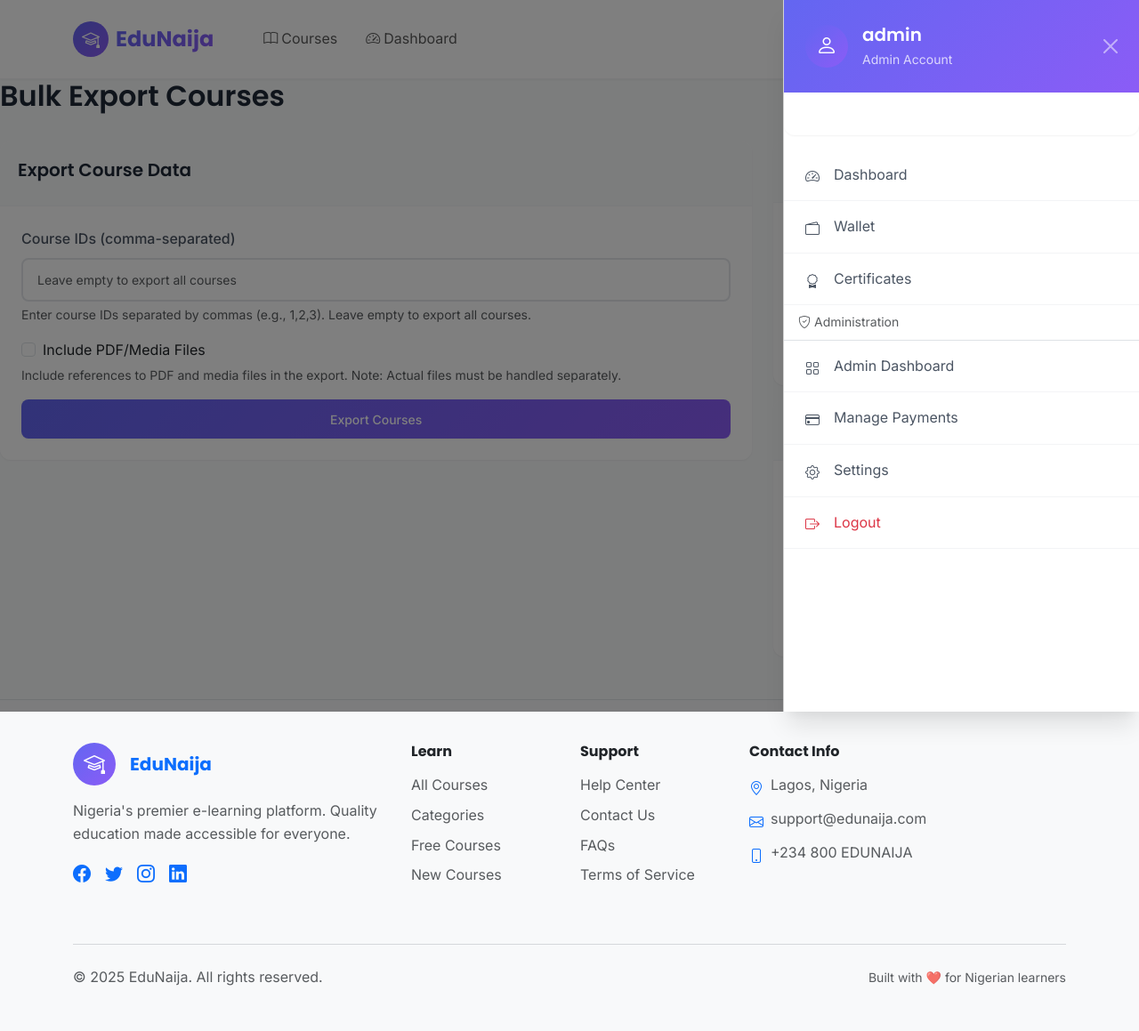
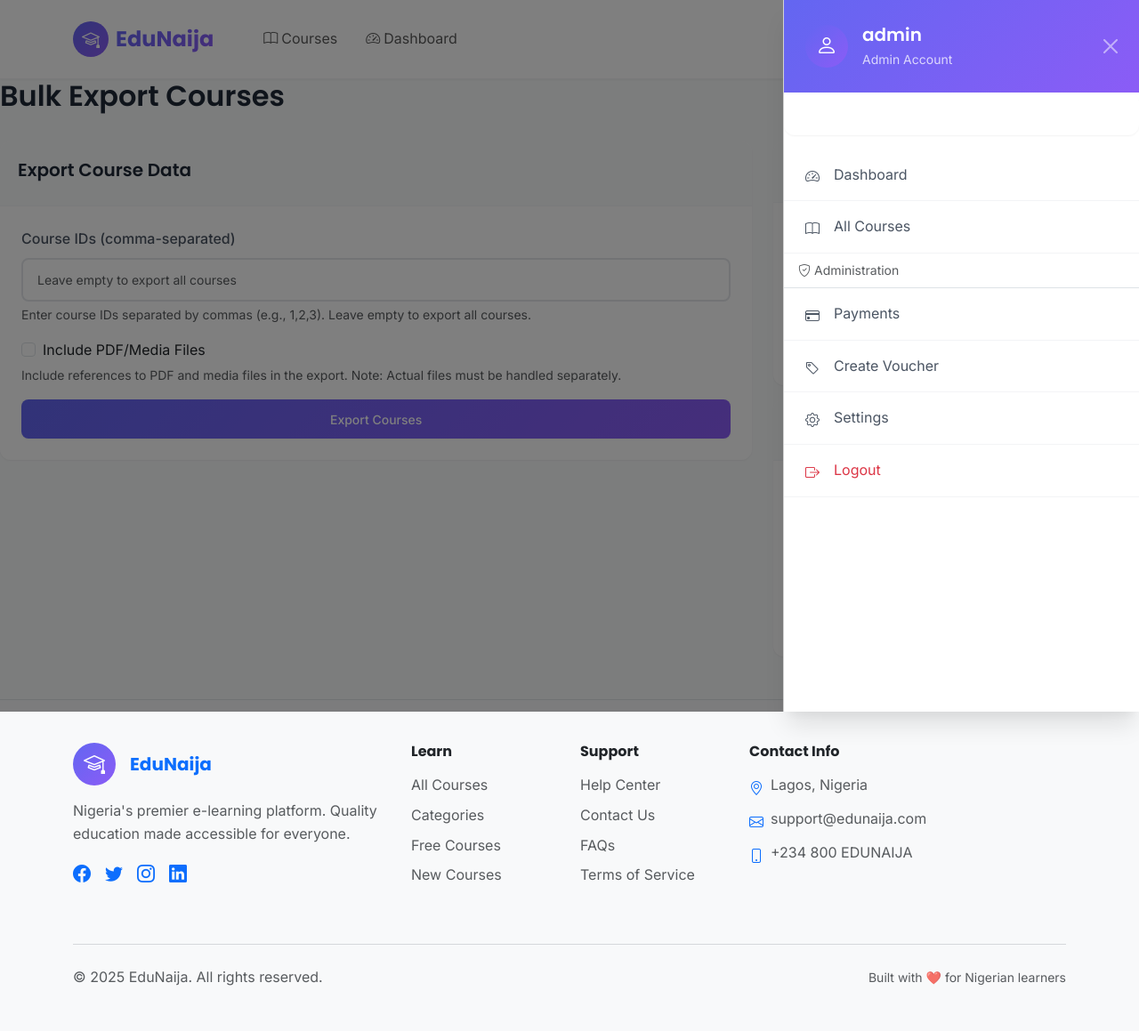
Before and after one commit to julisunkan/NaijaEdu, a Flask app: page /admin/bulk_export in a window 1280 px wide, after a click on "admin". Shown: the whole page at 89% size. Run offline with Flask 3, Linux system fonts and the light colour scheme; a user stored in the database is signed in; some libraries are stand-ins or nearby versions.

Commit message:
Improve site navigation and fix broken links for a smoother user experience
Fixes routing errors and updates navigation links in base.html template.

Replit-Commit-Author: Agent
Replit-Commit-Session-Id: 57b67730-9e04-4007-8346-cd30d52c2f34
Replit-Commit-Screenshot-Url: https://storage.googleapis.com/screenshot-production-us-central1/6bda9389-fa66-4302-bfb5-54f9a9ad489c/57b67730-9e04-4007-8346-cd30d52c2f34/Vr1D41h

```diff
--- a/templates/base.html
+++ b/templates/base.html
@@ -486,14 +486,9 @@
                     <span>Dashboard</span>
                 </a>
 
-                <a href="{{ url_for('wallet_history') }}" class="profile-menu-item">
-                    <i class="bi bi-wallet2"></i>
-                    <span>Wallet</span>
-                </a>
-
-                <a href="{{ url_for('my_certificates') }}" class="profile-menu-item">
-                    <i class="bi bi-award"></i>
-                    <span>Certificates</span>
+                <a href="{{ url_for('courses') }}" class="profile-menu-item">
+                    <i class="bi bi-book"></i>
+                    <span>All Courses</span>
                 </a>
 
                 {% if current_user.role in ['instructor', 'tutor'] %}
@@ -502,8 +497,13 @@
                     <i class="bi bi-briefcase me-1"></i>Instructor Tools
                 </div>
 
+                <a href="{{ url_for('create_course') }}" class="profile-menu-item">
+                    <i class="bi bi-plus-circle"></i>
+                    <span>Create Course</span>
+                </a>
+
                 <a href="{{ url_for('manage_courses') }}" class="profile-menu-item">
-                    <i class="bi bi-book"></i>
+                    <i class="bi bi-folder"></i>
                     <span>My Courses</span>
                 </a>
 
@@ -524,14 +524,14 @@
                     <i class="bi bi-shield-check me-1"></i>Administration
                 </div>
 
-                <a href="{{ url_for('dashboard') }}" class="profile-menu-item">
-                    <i class="bi bi-grid"></i>
-                    <span>Admin Dashboard</span>
+                <a href="{{ url_for('manage_payments') }}" class="profile-menu-item">
+                    <i class="bi bi-credit-card"></i>
+                    <span>Payments</span>
                 </a>
 
-                <a href="{{ url_for('manage_payments') }}" class="profile-menu-item">
-                    <i class="bi bi-credit-card"></i>
-                    <span>Manage Payments</span>
+                <a href="{{ url_for('create_voucher') }}" class="profile-menu-item">
+                    <i class="bi bi-tag"></i>
+                    <span>Create Voucher</span>
                 </a>
 
                 <a href="{{ url_for('admin_settings') }}" class="profile-menu-item">
```
Also changed, not shown: replit.md (+3 -1 lines).
